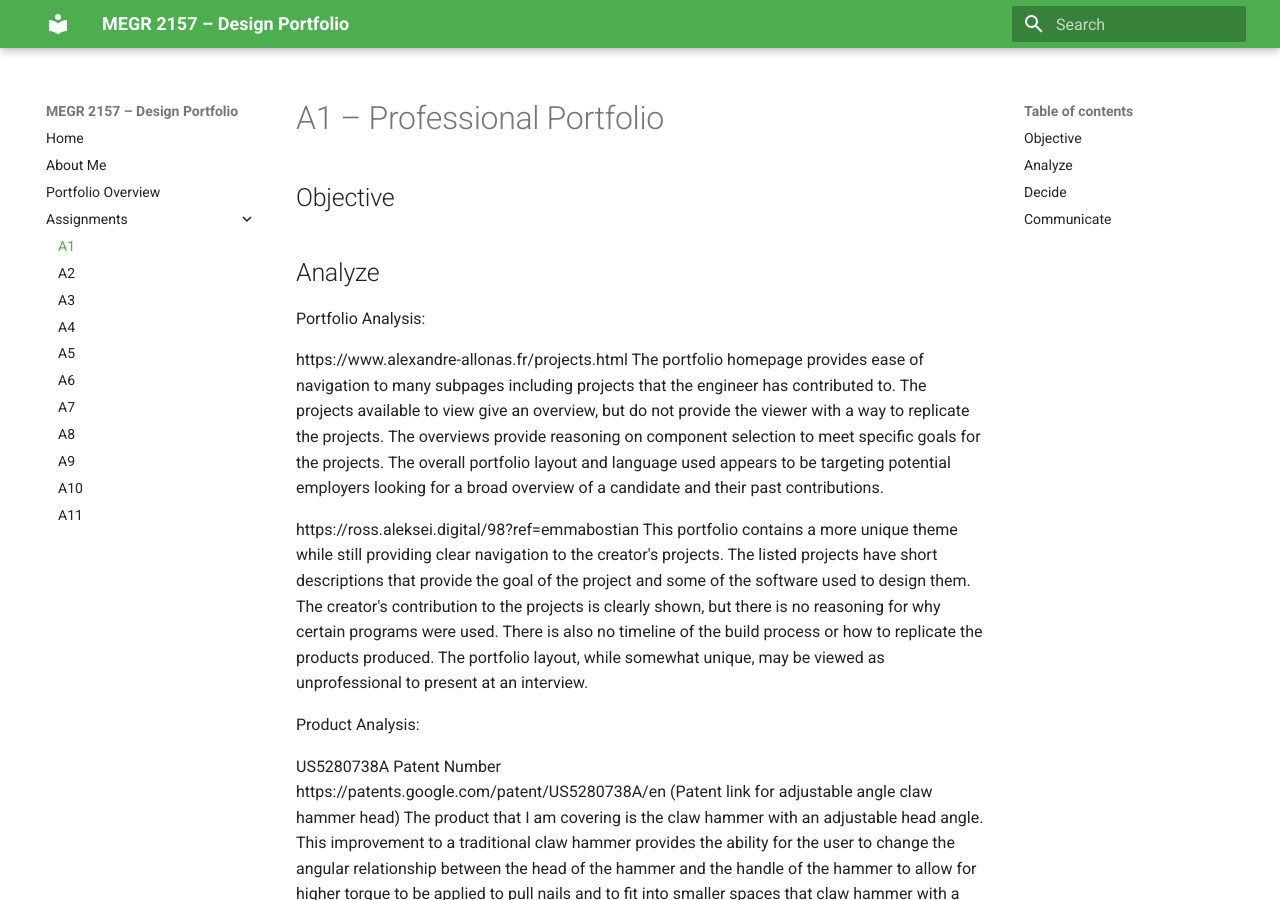
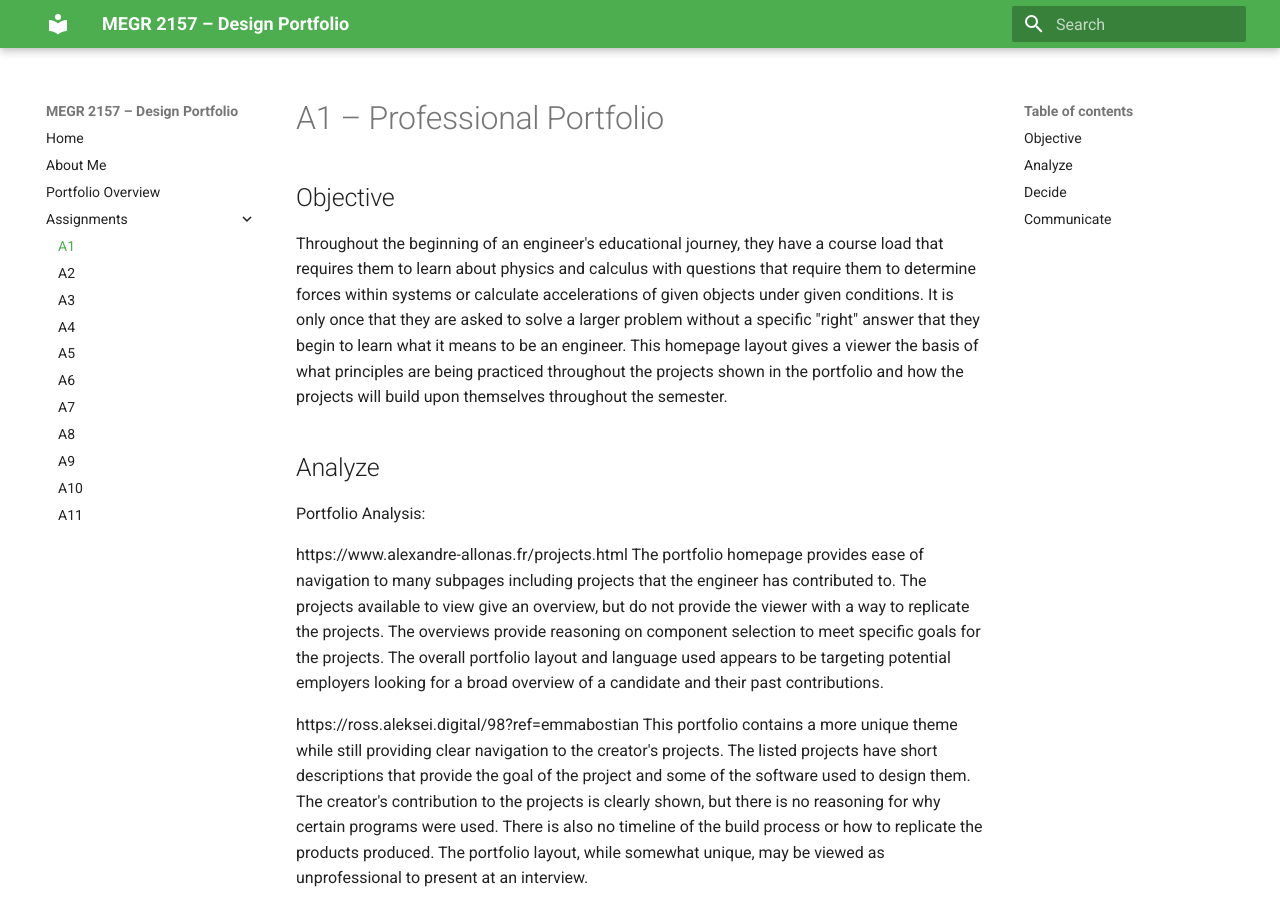
Before and after one commit to Taylor-Rockefeller-Portfolio/megr2157-portfolio, an MkDocs documentation site: the page built from docs/assignments/A01/index.md, in a window 1280 px wide and 900 px high. Built offline with MkDocs 1.6.1 and Material for MkDocs 9.7.7, drawn with Linux system fonts in a browser that asks for light colours.

Commit message:
Enhance objective section in portfolio index
Expanded the objective section to clarify the learning journey of engineering students and the purpose of the portfolio.

```diff
--- a/docs/assignments/A01/index.md
+++ b/docs/assignments/A01/index.md
@@ -1,7 +1,7 @@
 # A1 – Professional Portfolio
 
 ## Objective
-
+Throughout the beginning of an engineer's educational journey, they have a course load that requires them to learn about physics and calculus with questions that require them to determine forces within systems or calculate accelerations of given objects under given conditions. It is only once that they are asked to solve a larger problem without a specific "right" answer that they begin to learn what it means to be an engineer. This homepage layout gives a viewer the basis of what principles are being practiced throughout the projects shown in the portfolio and how the projects will build upon themselves throughout the semester.
 
 ## Analyze
 Portfolio Analysis:
```
